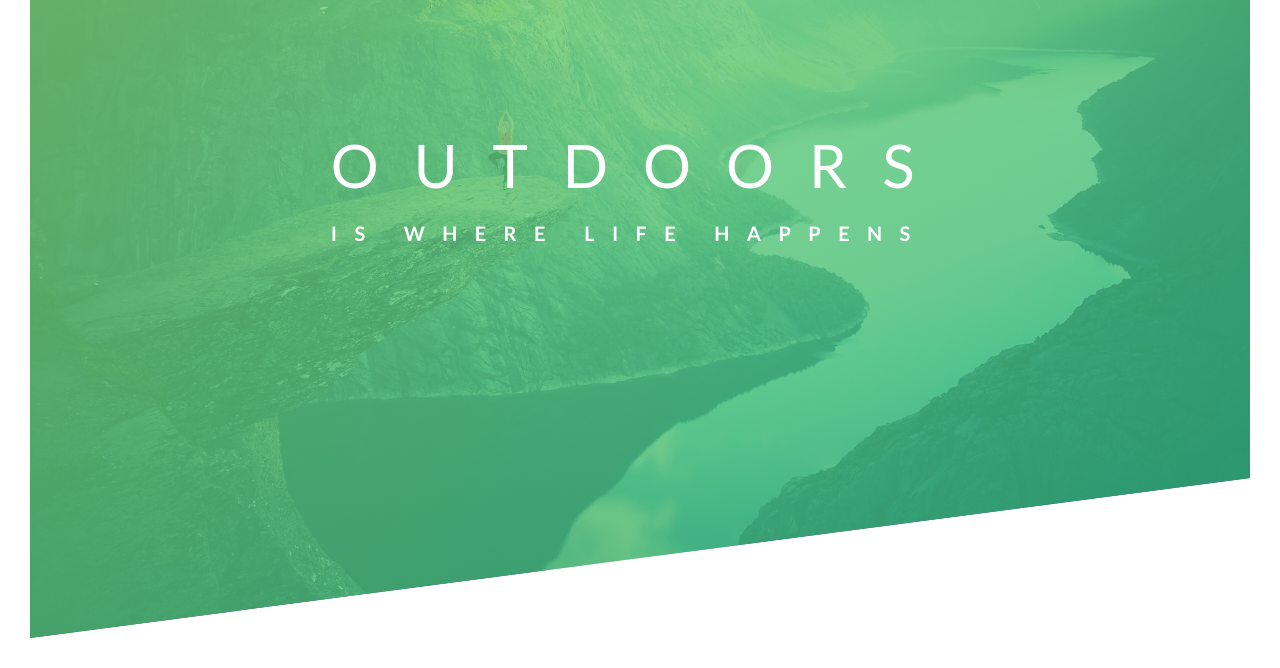
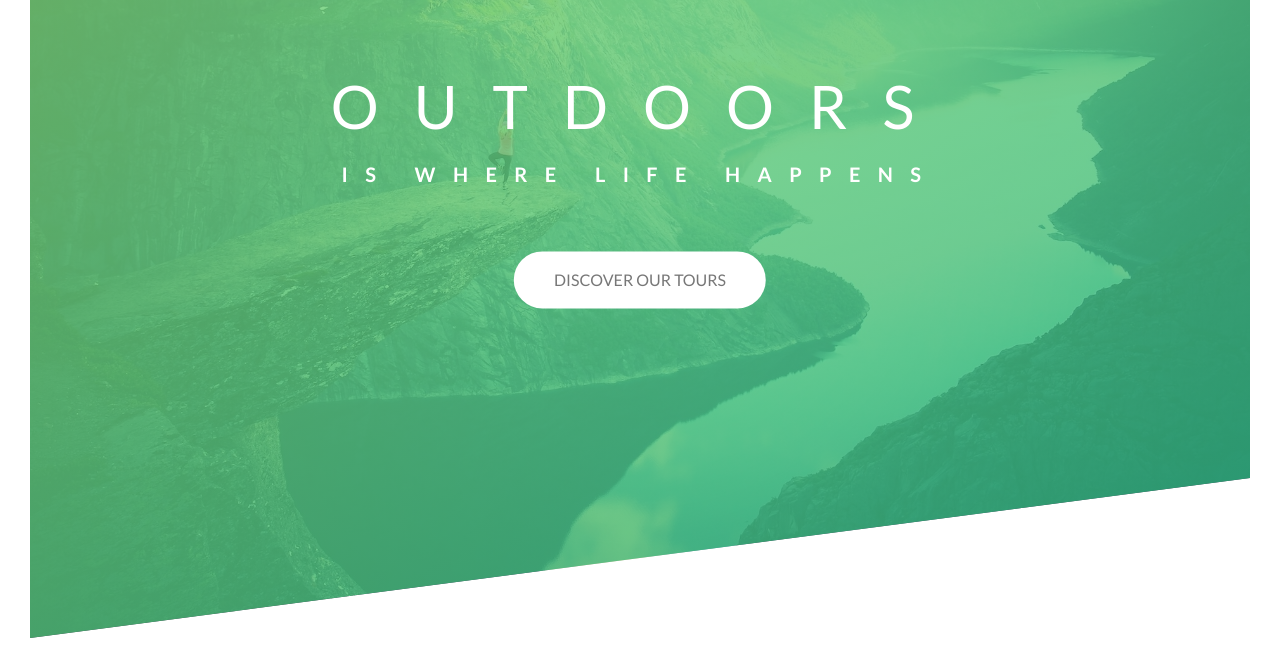
Before and after one commit to wwdbsh/css-projects, a plain HTML site: page projects/natours/index.html in a window 1280 px wide. Shown: the part 152-820 px from the top of the page. Drawn offline with Linux system fonts and the light colour scheme.

Commit message:
20210422:css-projects natours header-white_button-transition_animations-box_shadow

```diff
--- a/projects/natours/css/style.css
+++ b/projects/natours/css/style.css
@@ -47,12 +47,14 @@ body{
     top:40%;
     left:50%;
     transform:translate(-50%, -50%);
+    text-align:center;
 }
 
 .heading-primary{
     color:#fff;
     text-transform:uppercase;
     backface-visibility:hidden;
+    margin-bottom:60px;
 }
 
 .heading-primary-main{
@@ -104,3 +106,28 @@ body{
         transform:translateX(0);
     }
 }
+
+.btn:link,
+.btn:visited{
+    text-transform:uppercase;
+    text-decoration:none;
+    padding:15px 40px;
+    display:inline-block;
+    border-radius:100px;
+    transition:all .2s;
+}
+
+.btn:hover{
+    transform:translateY(-3px);
+    box-shadow:0 10px 20px rgba(0,0,0,0.2);
+}
+
+.btn:active{
+    transform:translateY(-1px);
+    box-shadow:0 5px 10px rgba(0,0,0,0.2);
+}
+
+.btn-white{
+    background-color:#fff;
+    color:#777;
+}
--- a/projects/natours/index.html
+++ b/projects/natours/index.html
@@ -19,6 +19,7 @@
                 <span class="heading-primary-main">Outdoors</span>
                 <span class="heading-primary-sub">is where life happens</span>
             </h1>
+            <a href="#" class="btn btn-white">Discover our tours</a>
         </div>
     </header>
 </body>
```
Also changed, not shown: 1 other file.
